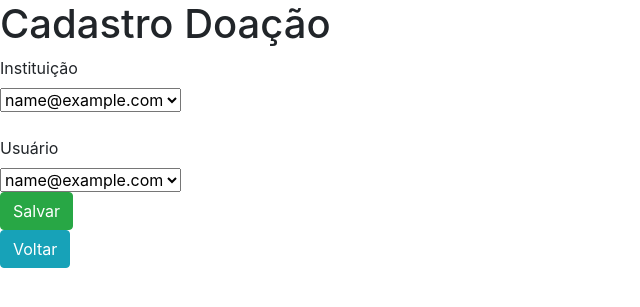
After one commit to BrenoSeren/Happy, a Django app: template app/templates/doacao.html in a window 1280 px wide. The commit adds this page. Shown: the top 307 px of the page, without its empty margins (0-640 px from the left). Run offline with Django 3.2, Linux system fonts and the light colour scheme; tables that the repository leaves empty hold one stand-in row (values such as "Sample post"); the template is opened without the code that fills it: values that come from a table or form of the project are taken from there, most other values are stand-ins (such as "Sample title", 1, 10 or a date in 2020); some libraries are stand-ins or nearby versions.

Commit message:
create doacao

```diff
--- /dev/null
+++ b/app/templates/doacao.html
@@ -0,0 +1,32 @@
+<!DOCTYPE html>
+<html lang="en">
+<head>
+    <meta charset="UTF-8">
+    <meta http-equiv="X-UA-Compatible" content="IE=edge">
+    <meta name="viewport" content="width=device-width, initial-scale=1.0">
+    <link rel="stylesheet" href="https://stackpath.bootstrapcdn.com/bootstrap/4.4.1/css/bootstrap.min.css" integrity="sha384-Vkoo8x4CGsO3+Hhxv8T/Q5PaXtkKtu6ug5TOeNV6gBiFeWPGFN9MuhOf23Q9Ifjh" crossorigin="anonymous">
+    <title>Doação</title>
+</head>
+<body>
+    <h1>Cadastro Doação</h1>
+    <form method="post" action="/createDoacao/">
+    <!-- <form method="post" action="{% if db %}/updateDoacao/{{db.id}}/{% else %}/createDoacao/{% endif %}"> -->
+        {% csrf_token %}
+        <label for="institution">Instituição</label><br>
+        <select name="institution" id="institution">
+            {% for institution in institutions %}
+                <option value="{{institution.id}}">{{institution.email}}</option>
+            {% endfor %}
+        </select><br><br>
+        <label for="user">Usuário</label><br>
+        <select name="user" id="user">
+            {% for user in users %}
+                <option value="{{user.id}}">{{user.email}}</option>
+            {% endfor %}
+        </select>
+        <br>
+        <button type="submit" class="btn btn-success">Salvar</button>
+    </form>
+    <a href="/" class="btn btn-info">Voltar</a>
+</body>
+</html>
--- a/app/templates/index.html
+++ b/app/templates/index.html
@@ -89,6 +89,7 @@
     <div class="button-group text-center">
         <a href="/cadastro"><input type="button" class="btn btn-primary btn-lg" value="Cadastro de Instituicao"></a>
         <a href="/cadastro2"><input type="button" class="btn btn-primary btn-lg" value="Cadastro de Clientes"></a>
+        <a href="/doacao"><input type="button" class="btn btn-primary btn-lg" value="Incluir doação"></a>
     </div>
 </div>
 </body>
--- a/happy/urls.py
+++ b/happy/urls.py
@@ -15,7 +15,7 @@ Including another URLconf
 """
 from django.contrib import admin
 from django.urls import path
-from app.views import delete2, home, cadastro, cadastro2, create, create2, edit, update, edit2, update2, delete, delete2
+from app.views import delete2, home, cadastro, cadastro2, create, create2, edit, update, edit2, update2, delete, delete2, doacao
 
 urlpatterns = [
     path('', home, name='home'),
@@ -28,5 +28,6 @@ urlpatterns = [
     path('edit2/<int:pk>/', edit2, name='edit2'),
     path('update2/<int:pk>/', update2, name='update2'),
     path('delete/<int:pk>/', delete, name='delete'),
-    path('delete2/<int:pk>/', delete2, name='delete2')
+    path('delete2/<int:pk>/', delete2, name='delete2'),
+    path('doacao/', doacao, name='doacao'),
 ]
```
Also changed, not shown: app/views.py (+7 -0 lines).
